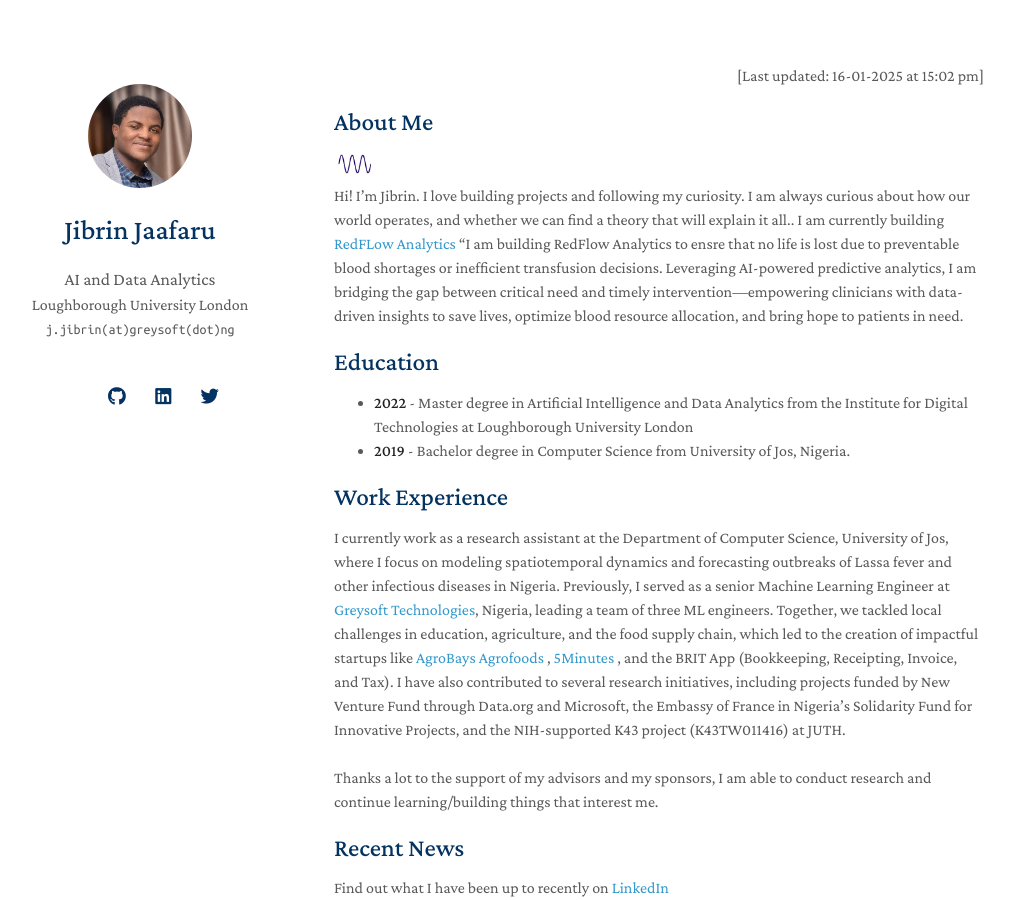
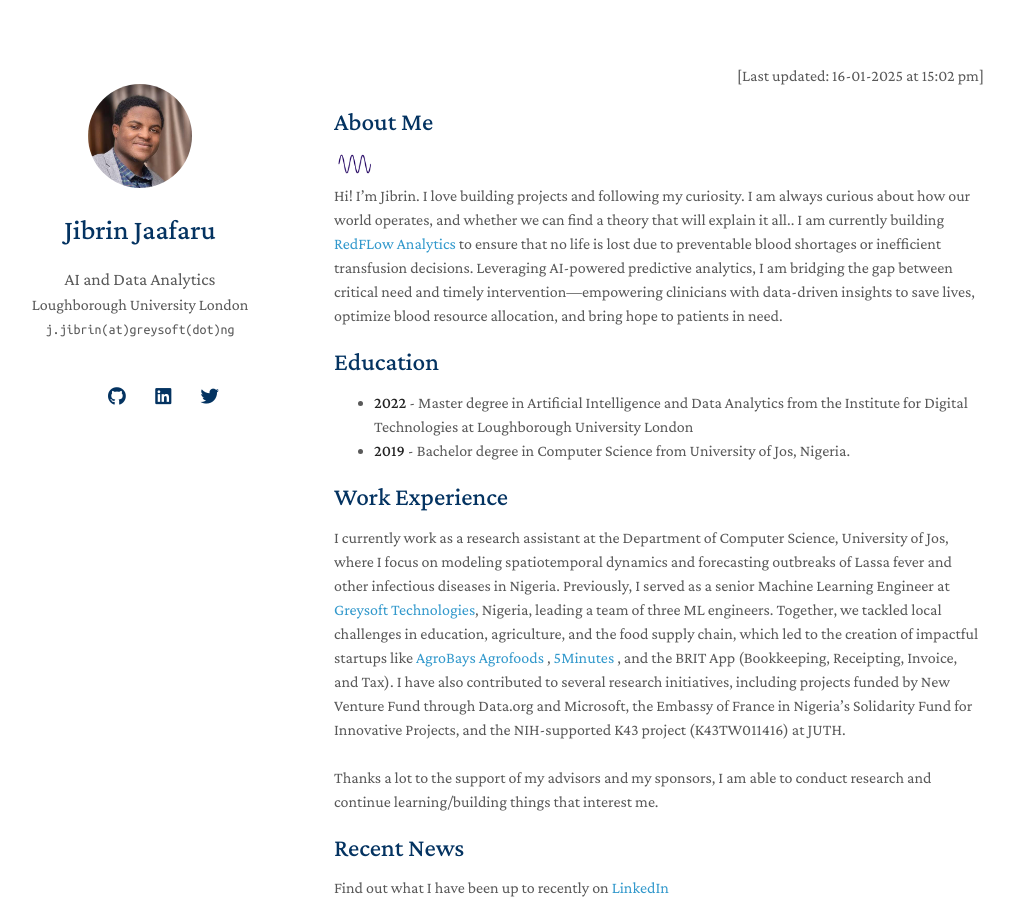
Before and after one commit to jibrinx/jibrinx.github.io, a Jekyll site: the page built from index.md, in a window 1280 px wide and 900 px high. Shown: the whole window, without its empty margins (136-1150 px from the left). Built offline with Jekyll 4.4.1, drawn with Linux system fonts in a browser that asks for light colours; nearby versions of some CDN libraries; a style sheet for code colours, icons or effects is not loaded.

Commit message:
Update index.md

```diff
--- a/index.md
+++ b/index.md
@@ -5,7 +5,7 @@
 
 ## About Me
 <img src="assets/img/wavy.gif">
-Hi! I’m Jibrin. I love building projects and following my curiosity. I am always curious about how our world operates, and whether we can find a theory that will explain it all.. I am currently building <a href="http://redflowai.github.io">RedFLow Analytics </a> "I am building RedFlow Analytics to ensre that no life is lost due to preventable blood shortages or inefficient transfusion decisions. Leveraging AI-powered predictive analytics, I am bridging the gap between critical need and timely intervention—empowering clinicians with data-driven insights to save lives, optimize blood resource allocation, and bring hope to patients in need. <br>
+Hi! I’m Jibrin. I love building projects and following my curiosity. I am always curious about how our world operates, and whether we can find a theory that will explain it all.. I am currently building <a href="http://redflowai.github.io">RedFLow Analytics </a> to ensure that no life is lost due to preventable blood shortages or inefficient transfusion decisions. Leveraging AI-powered predictive analytics, I am bridging the gap between critical need and timely intervention—empowering clinicians with data-driven insights to save lives, optimize blood resource allocation, and bring hope to patients in need. <br>
 
 ## Education
 - **2022** - Master degree in Artificial Intelligence and Data Analytics from the Institute for Digital Technologies at Loughborough University London
```
